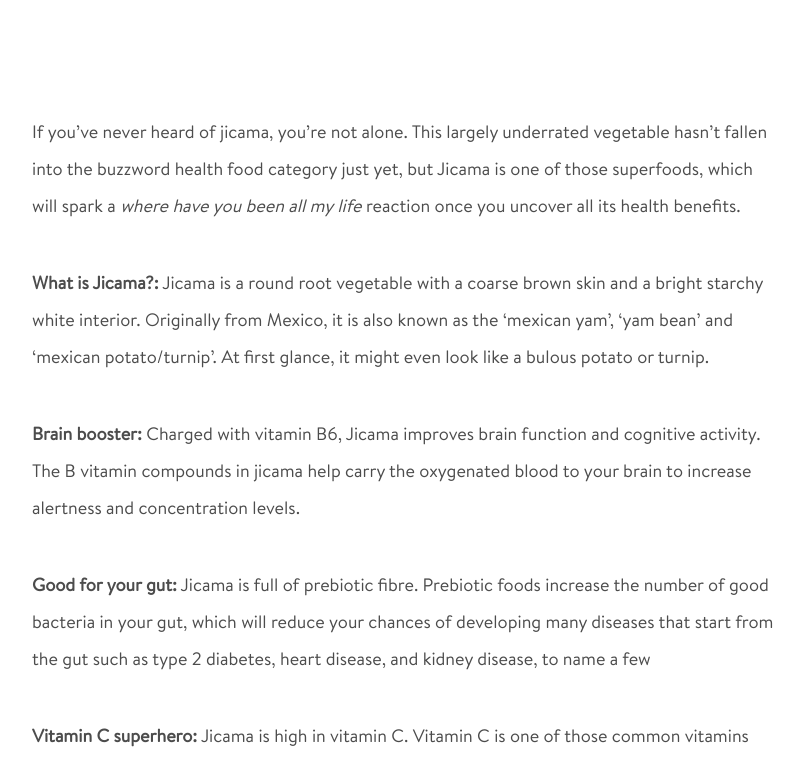
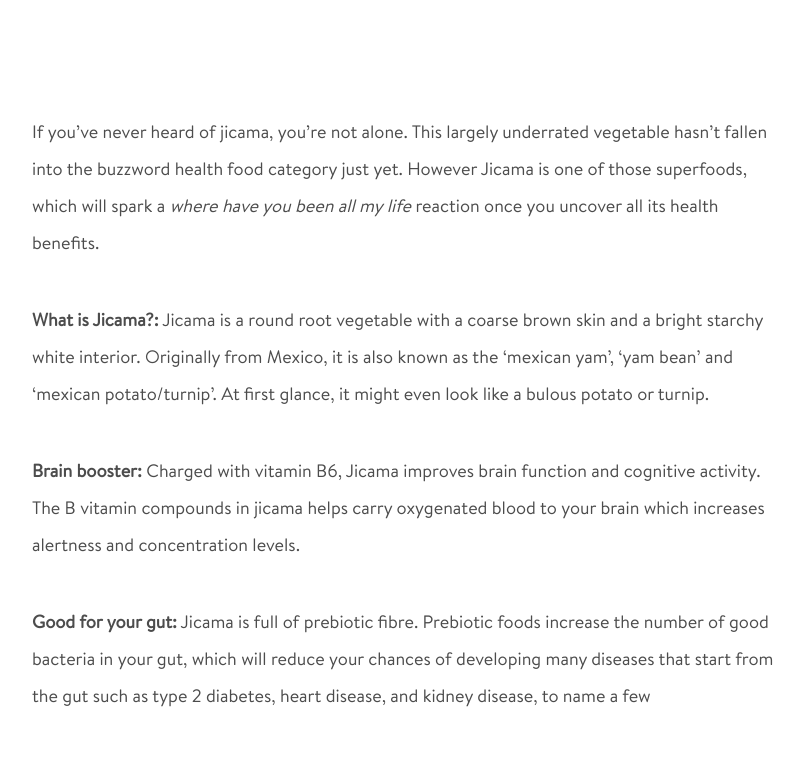
Before and after one commit to mattvernon/soulara-blog, a Jekyll site: the page built from _posts/2018-11-07-jicama-the-superfood-youre-missing-from-your-diet.markdown, in a window 1280 px wide and 900 px high, scrolled down 1048 px, cut to the strip 135-900 px from the top of the window. Shown: the whole strip, without its empty margins (233-1037 px from the left). Built offline with Jekyll 4.4.1, drawn with Linux system fonts in a browser that asks for light colours; some web fonts are replaced; comment, search, counter and statistics services are not loaded.

Commit message:
Updated Jicama The Superfood Youre Missing From Your Diet

```diff
--- a/_posts/2018-11-07-jicama-the-superfood-youre-missing-from-your-diet.markdown
+++ b/_posts/2018-11-07-jicama-the-superfood-youre-missing-from-your-diet.markdown
@@ -4,13 +4,13 @@ date: 2018-11-07 17:01:00 +11:00
 Main Image: "/uploads/jicama-875254.jpg"
 ---
 
-If you’ve never heard of jicama, you’re not alone. This largely underrated vegetable hasn’t fallen into the buzzword health food category just yet, but Jicama is one of those superfoods, which will spark a *where have you been all my life* reaction once you uncover all its health benefits.
+If you’ve never heard of jicama, you’re not alone. This largely underrated vegetable hasn’t fallen into the buzzword health food category just yet. However Jicama is one of those superfoods, which will spark a *where have you been all my life* reaction once you uncover all its health benefits.
 
 **What is Jicama?:**
 Jicama is a round root vegetable with a coarse brown skin and a bright starchy white interior. Originally from Mexico, it is also known as the ‘mexican yam’, ‘yam bean’ and ‘mexican potato/turnip’. At first glance, it might even look like a bulous potato or turnip.
 
 **Brain booster:**
-Charged with vitamin B6, Jicama improves brain function and cognitive activity. The B vitamin compounds in jicama help carry the oxygenated blood to your brain to increase alertness and concentration levels.
+Charged with vitamin B6, Jicama improves brain function and cognitive activity. The B vitamin compounds in jicama helps carry oxygenated blood to your brain which increases alertness and concentration levels.
 
 **Good for your gut:**
 Jicama is full of prebiotic fibre. Prebiotic foods increase the number of good bacteria in your gut, which will reduce your chances of developing many diseases that start from the gut such as type 2 diabetes, heart disease, and kidney disease, to name a few
```
